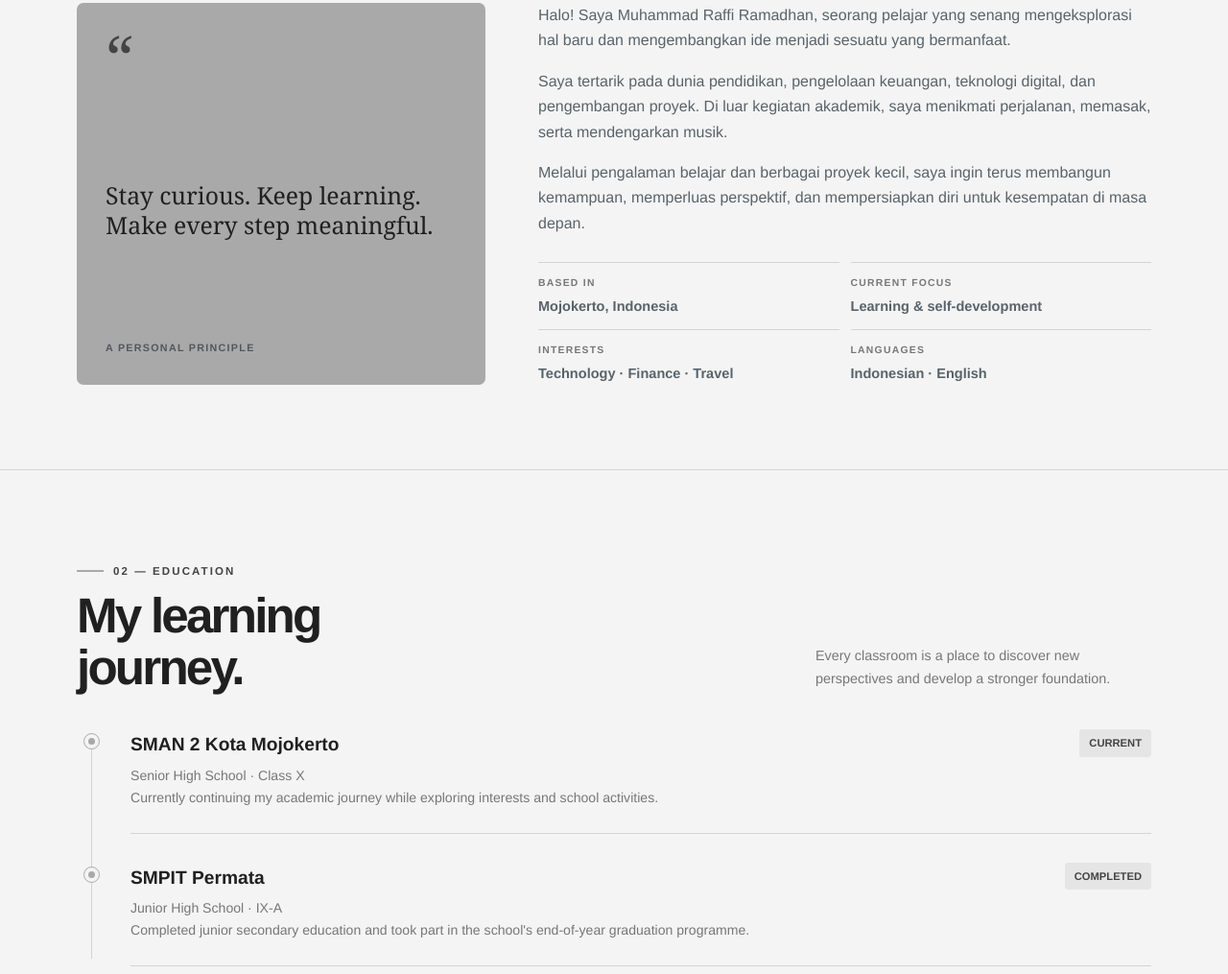
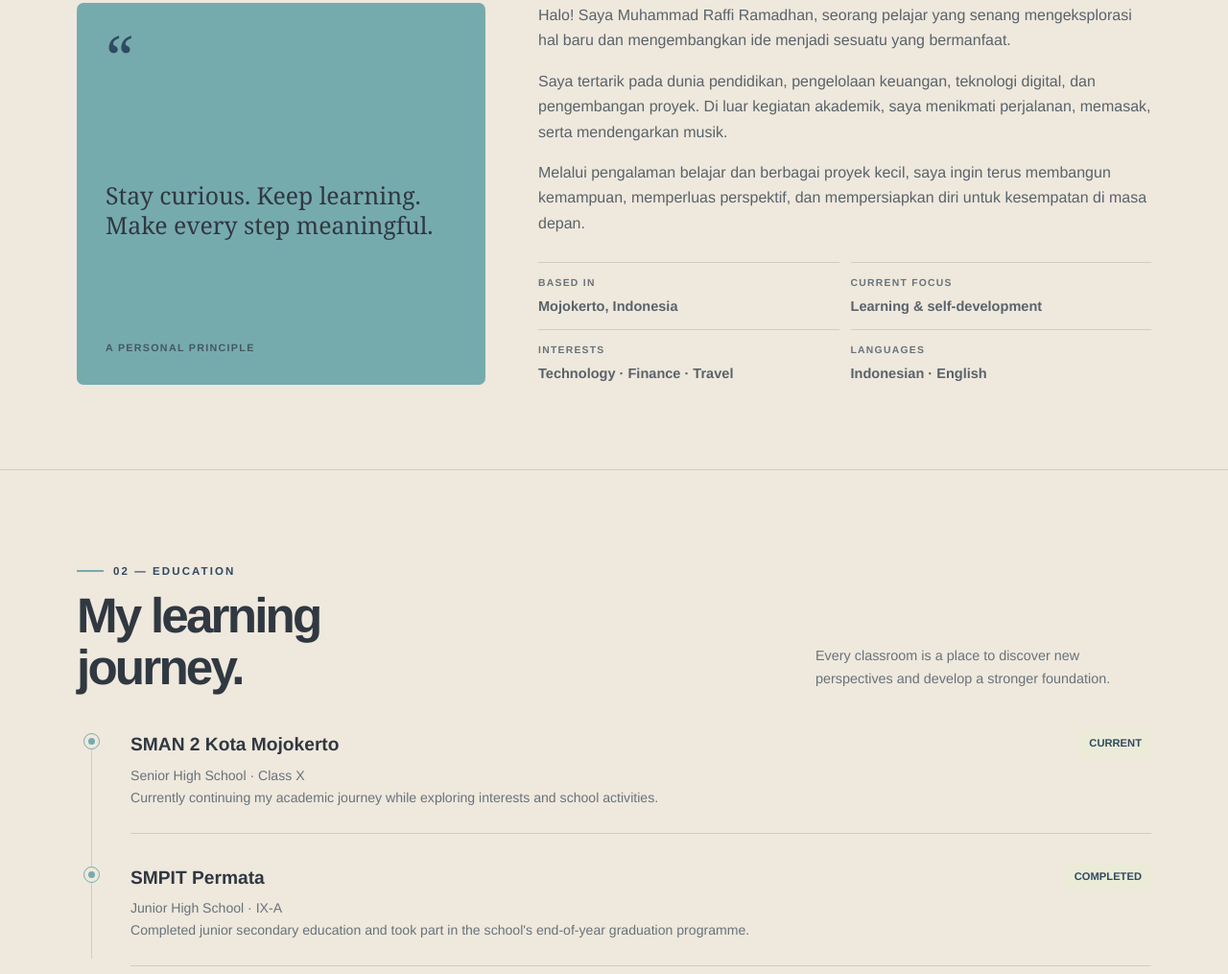
Before and after one commit to mraffiramadhn/murrdhn, a plain HTML site: page index.html in a window 1280 px wide. Shown: the part 899-1914 px from the top of the page at 96% size. Drawn offline with Linux system fonts and the light colour scheme.

Commit message:
Restore original portfolio design colors

```diff
--- a/index.html
+++ b/index.html
@@ -10,13 +10,13 @@
   <title>Murrdhn — Personal Portfolio</title>
   <style>
     :root {
-      --paper: #f4f4f4;
-      --teal: #a9a9a9;
-      --ink: #202020;
-      --blue: #444444;
-      --cream: #e5e5e5;
-      --muted: #777777;
-      --line: rgba(32, 32, 32, .15);
+      --paper: #EFE8DD;
+      --teal: #76ABAE;
+      --ink: #303841;
+      --blue: #2F4A63;
+      --cream: #EBEBD8;
+      --muted: #68737a;
+      --line: rgba(48, 56, 65, .16);
       --serif: Georgia, "Times New Roman", serif;
       --sans: Helvetica, Arial, sans-serif;
     }
```
